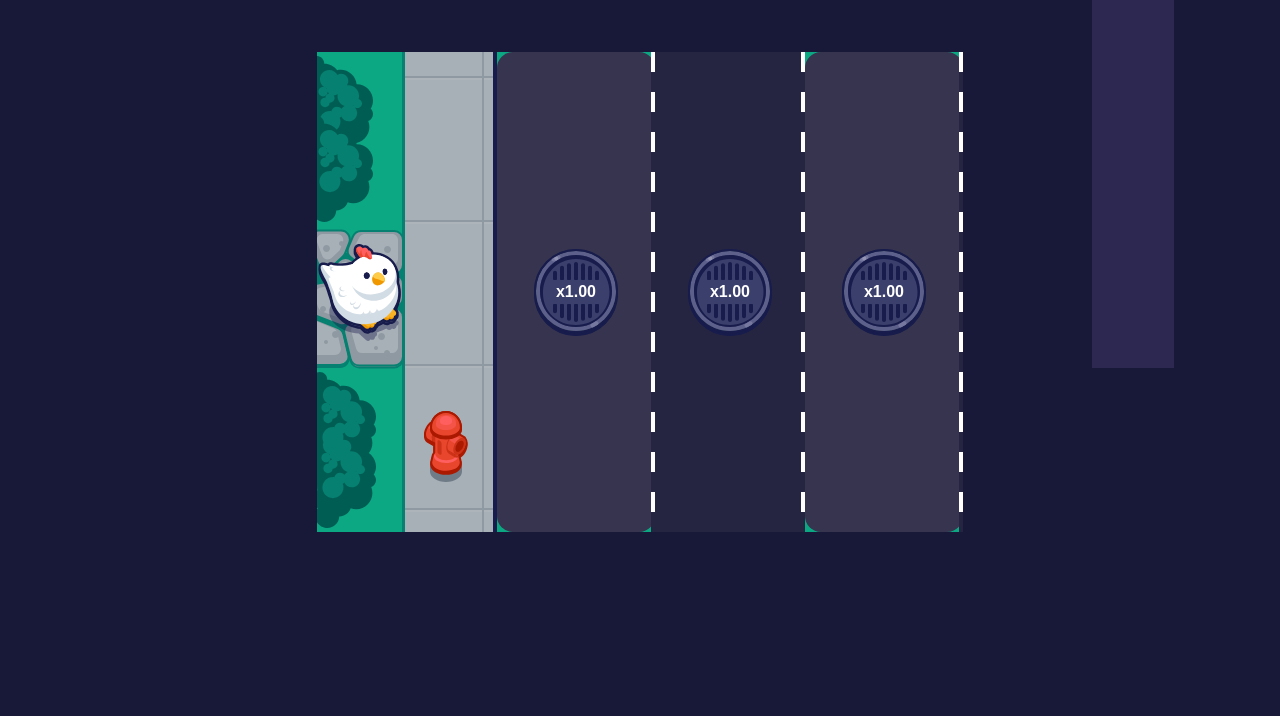
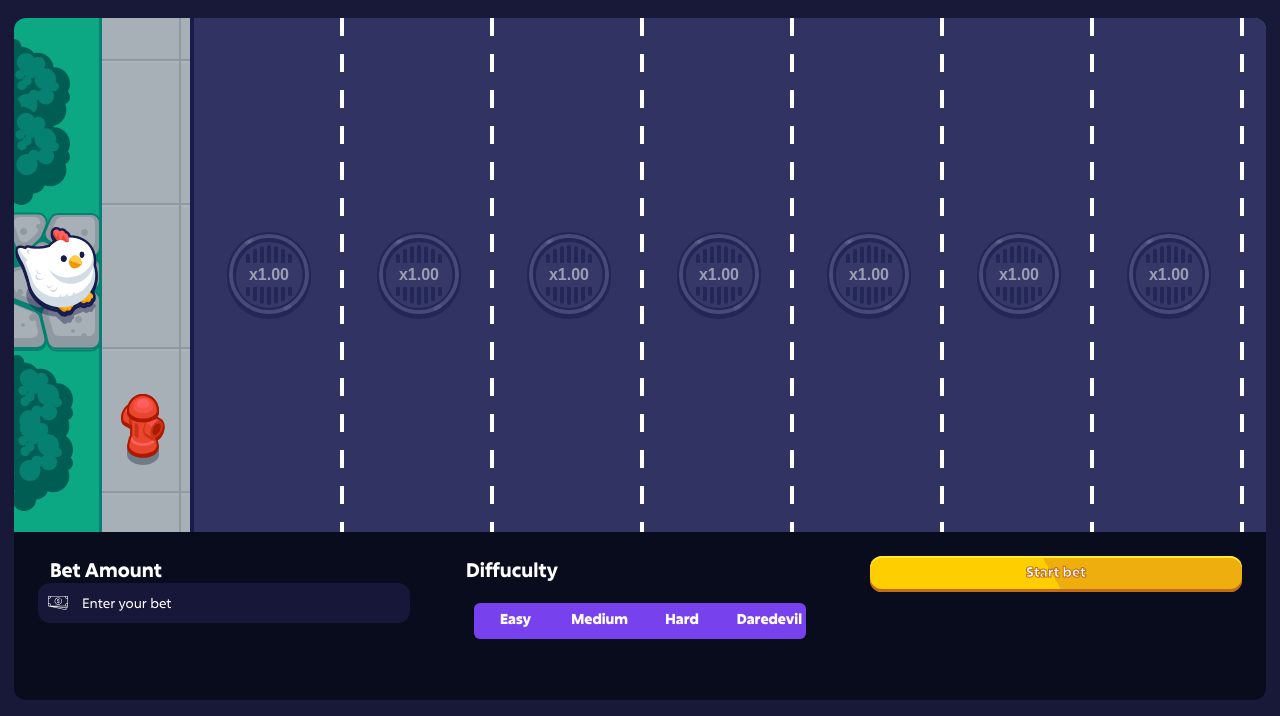
Before and after one commit to tonklaw/TodayRich, a website: page public/game.html in a window 1280 px wide. Shown: the part 84-800 px from the top of the page. Drawn offline with Linux system fonts and the light colour scheme.

Commit message:
feat: game view

```diff
--- a/public/game.html
+++ b/public/game.html
@@ -5,7 +5,7 @@
   <meta name="viewport" content="width=device-width, initial-scale=1.0" />
   <title>TodayRich - Game</title>
   <link rel="stylesheet" href="/styles/base.css" />
-  <link rel="stylesheet" href="/styles/styles.css" />
+  <link rel="stylesheet" href="/styles/style.css" />
   <link rel="stylesheet" href="/styles/game.css" />
   <link rel="shortcut icon" type="image/x-icon" href="/assets/favicon.ico">
 </head>
@@ -15,15 +15,21 @@
     <div class="title-container">
       <h1 class="title">TodayRich</h1>
     </div>
-    <div class="user-action container">
-      <a href="/login" class="btn btn-secondary">Login</a>
-      <a href="/register" class="btn btn-primary">Register</a>
+    <div class="user-action">
+      <div class="container">
+        <btn class="btn btn-secondary"><a href="/login">
+            Login
+          </a></btn>
+        <btn class="btn btn-primary"><a href="/register">
+            Register
+          </a></btn>
+      </div>
     </div>
   </header>
 
-  <main class="container">
-    <!-- <section>
-      <div id="game-container-view" class="game-container">
+  <main>
+    <section id="game-container">
+      <div id="view" class="game-container">
         <img id="chicken" class="chicken" src="/assets/images/chicken.svg" />
         <div class="home">
           <img src="/assets/images/ground.svg" />
@@ -44,16 +50,26 @@
             <p class="mul">x1.00</p>
             <img src="/assets/images/pipe.svg" />
           </div>
-        </div>
-      </div>
-    </section> -->
-    <section id="game-container" class="container">
-      <div id="game-container-view" class="game-container">
-        <img id="chicken" class="chicken" src="/assets/images/chicken.svg" />
-        <div class="home">
-          <img src="/assets/images/ground.svg" />
-        </div>
-        <div class="lanes">
+          <div class="item">
+            <div class="line"></div>
+            <p class="mul">x1.00</p>
+            <img src="/assets/images/pipe.svg" />
+          </div>
+          <div class="item">
+            <div class="line"></div>
+            <p class="mul">x1.00</p>
+            <img src="/assets/images/pipe.svg" />
+          </div>
+          <div class="item">
+            <div class="line"></div>
+            <p class="mul">x1.00</p>
+            <img src="/assets/images/pipe.svg" />
+          </div>
+          <div class="item">
+            <div class="line"></div>
+            <p class="mul">x1.00</p>
+            <img src="/assets/images/pipe.svg" />
+          </div>
           <div class="item">
             <div class="line"></div>
             <p class="mul">x1.00</p>
@@ -72,6 +88,29 @@
         </div>
       </div>
     </section>
+    <section class="bet-control container">
+      <div>
+        <label for="bet">Bet Amount</label>
+        <div id="bet" class="container">
+          <img src="/assets/images/cash.svg" id="bet-icon" />
+          <input type="text" name="bet" placeholder="Enter your bet" />
+        </div>
+      </div>
+      <div>
+        <label for="bet-level">Diffuculty</label>
+        <div id="bet-level" class="btn-group">
+          <btn class="btn btn-level" id="btn-bet">Easy</btn>
+          <btn class="btn btn-level" id="btn-bet">Medium</btn>
+          <btn class="btn btn-level" id="btn-bet">Hard</btn>
+          <btn class="btn btn-level" id="btn-bet">Daredevil</btn>
+        </div>
+      </div>
+      <div>
+
+        <btn class="btn btn-primary" id="btn-bet">Start bet</btn>
+
+      </div>
+    </section>
   </main>
 </body>
 
--- a/public/styles/base.css
+++ b/public/styles/base.css
@@ -3,6 +3,11 @@
 
 html {
   position: relative;
+  height: 100dvh;
+  width: 100vw;
+  max-width: 100vw;
+  max-height: 100dvh;
+  overflow: hidden;
 }
 
 html,
@@ -104,3 +109,15 @@ body {
   flex-direction: column;
   background-color: #181839;
 }
+
+::placeholder {
+  color: white;
+  opacity: 1;
+  font-family: 'Excon';
+}
+
+::-ms-input-placeholder {
+  color: white;
+  font-family: 'Excon';
+  opacity: 1;
+}
--- a/public/styles/game.css
+++ b/public/styles/game.css
@@ -1,7 +1,6 @@
 .game-container {
   position: relative;
   transition: transform cubic-bezier(0.25, 0.46, 0.45, 0.94) 0.3s;
-  transform: translateX(calc(-120px * 0));
   display: flex;
   height: 100%;
   background-color: #0CA783;
@@ -20,7 +19,7 @@
 
 .game-container div.lanes .item:nth-child(odd) {
   min-width: 150px;
-  background-color: #36344e;
+  background-color: #313463;
   display: flex;
   justify-content: center;
   /* Center the image horizontally */
@@ -31,7 +30,7 @@
 
 .game-container div.lanes .item:nth-child(even) {
   min-width: 150px;
-  background-color: #262541;
+  background-color: #313463;
   display: flex;
   justify-content: center;
   /* Center the image horizontally */
@@ -49,9 +48,9 @@
   background-color: white;
   background-image: repeating-linear-gradient(180deg,
       #fff,
-      #fff 20px,
-      #262541 20px,
-      #262541 40px);
+      #fff 18px,
+      #313463 18px,
+      #313463 36px);
 }
 
 .game-container div.lanes .mul {
@@ -59,6 +58,10 @@
   color: white;
   font-family: Arial, Helvetica, sans-serif;
   font-weight: bold;
+}
+
+.game-container div.lanes img {
+  opacity: 0.5;
 }
 
 main section div.game-container .home {
--- /dev/null
+++ b/public/styles/style.css
@@ -0,0 +1,179 @@
+.btn {
+  padding: 6px 14px 10px;
+  font-weight: 800;
+  vertical-align: middle;
+  border: 0px;
+  user-select: none;
+  appearance: none;
+  text-decoration: none;
+  transition: background-size 0.3s ease-in-out 0s;
+  text-align: center;
+  box-sizing: border-box;
+  min-width: 64px;
+  text-transform: none;
+  -webkit-box-pack: center;
+  justify-content: center;
+  align-items: center;
+  border-radius: 12px;
+  color: white;
+  flex: 1;
+  font-size: 14px;
+  display: flex;
+}
+
+.btn-primary {
+  box-shadow: rgb(197, 106, 24) 0px -3px 0px 0px inset, rgb(255, 234, 47) 0px 2px 0px 0px inset;
+  transition: background-size 0.3s ease-in-out 0s;
+  background: linear-gradient(420deg, rgb(255, 206, 0) 0%, rgb(255, 206, 0) 49%, rgb(238, 175, 14) 49%, rgb(238, 175, 14) 100%) left center / 100% 100% no-repeat;
+  -webkit-text-stroke: 1px rgb(197, 106, 24);
+}
+
+.btn-primary:hover {
+  background-size: 300% 100%;
+  box-shadow: rgb(197, 106, 24) 0px -3px 0px 0px inset,
+    rgb(255, 234, 47) 0px 2px 0px 0px inset;
+}
+
+.btn-secondary {
+  background-color: rgb(44, 40, 82);
+  transition: background-color 250ms cubic-bezier(0.4, 0, 0.2, 1) 0ms, box-shadow 250ms cubic-bezier(0.4, 0, 0.2, 1) 0ms, border-color 250ms cubic-bezier(0.4, 0, 0.2, 1) 0ms, color 250ms cubic-bezier(0.4, 0, 0.2, 1) 0ms;
+}
+
+.btn-secondary:hover {
+  background: rgb(70, 62, 122);
+}
+
+header {
+  padding: 12px 16px;
+  justify-content: center;
+  align-items: center;
+  display: flex;
+  flex-direction: row;
+  height: 10dvh;
+  max-height: 10dvh;
+}
+
+header div.title-container h1.title {
+  font-weight: bold;
+  font-size: 1.5em;
+}
+
+header div.title-container {
+  justify-content: center;
+  flex: 1;
+  align-items: center;
+}
+
+header div.user-action a {
+  color: #fff;
+  text-decoration: none;
+}
+
+header div.user-action {
+  flex: 1;
+  display: flex;
+  justify-content: end;
+}
+
+.container {
+  gap: 4px;
+  display: flex;
+  padding: 4px;
+  border-radius: 16px;
+  background-color: #090C1D;
+}
+
+main {
+  margin: 10px 14px 16px;
+  display: flex;
+  flex-direction: column;
+  height: 100%;
+}
+
+main section#game-container {
+  width: 100%;
+  border-radius: 12px 12px 0 0;
+  height: 100%;
+  scrollbar-width: none;
+  user-select: none;
+  overflow: hidden;
+  flex: 1;
+}
+
+main section.bet-control {
+  display: flex;
+  min-height: 20vh;
+  border-radius: 0 0 12px 12px;
+}
+
+@media (max-width: 768px) {
+  main section.bet-control {
+    flex-direction: column;
+  }
+}
+
+main section.bet-control div {
+  flex: 1;
+  padding: 20px;
+}
+
+main section.bet-control div label {
+  font-size: 1.2em;
+  font-weight: bold;
+  color: white;
+  padding: 0px 12px;
+}
+
+main section.bet-control div div#bet {
+  padding: 10px;
+  border: none;
+  background-color: #171739;
+  border-radius: 12px;
+  display: flex;
+  justify-content: center;
+  vertical-align: middle;
+  align-content: center;
+}
+
+main section.bet-control div div#bet input[name="bet"] {
+  border: none;
+  background-color: #171739;
+  caret-color: white;
+  display: inline;
+  color: white;
+  flex: 1;
+}
+
+main section.bet-control div div#bet input[name="bet"]:focus {
+  outline: none;
+}
+
+main section.bet-control div div#bet img#bet-icon {
+  height: 20px;
+  filter: invert(1);
+  margin-right: 8px;
+}
+
+
+.btn-group {
+  display: flex;
+}
+
+.btn-level {
+  background: rgb(120, 65, 238);
+}
+
+.btn-group .btn-level {
+  border-radius: 0;
+  display: inline;
+  margin: 0;
+}
+
+.btn-group .btn-level:first-child {
+  border-radius: 6px 0 0 6px;
+}
+
+.btn-group .btn-level:last-child {
+  border-radius: 0 6px 6px 0;
+  margin-left: -1px;
+}
--- a/public/styles/styles2.css
+++ /dev/null
@@ -1,198 +0,0 @@
-html {
-  height: 100vh;
-  width: 100vw;
-  overflow: hidden;
-}
-
-.mul {
-  position: absolute;
-  color: white;
-  font-family: Arial, Helvetica, sans-serif;
-  font-weight: bold;
-}
-
-.app {
-  height: 100vh;
-  width: 100vw;
-  min-width: 0;
-  overflow: hidden;
-}
-
-.chicken {
-  height: 100px;
-  width: auto;
-  position: absolute;
-  top: calc(50% - 50px);
-  z-index: 99;
-  transition: transform cubic-bezier(0.25, 0.46, 0.45, 0.94) 0.3s;
-}
-
-.container {
-  position: relative;
-  transition: transform cubic-bezier(0.25, 0.46, 0.45, 0.94) 0.3s;
-  transform: translateX(calc(-120px * var(--move)));
-  display: flex;
-  height: 100vh;
-}
-
-.item:nth-child(odd) {
-  min-width: 150px;
-  background-color: #36344e;
-  display: flex;
-  justify-content: center;
-  /* Center the image horizontally */
-  align-items: center;
-  /* Center the image vertically */
-  position: relative;
-}
-
-.item:nth-child(even) {
-  min-width: 150px;
-  background-color: #262541;
-  display: flex;
-  justify-content: center;
-  /* Center the image horizontally */
-  align-items: center;
-  /* Center the image vertically */
-  position: relative;
-}
-
-.line {
-  position: absolute;
-  top: 0;
-  bottom: 0;
-  right: 0;
-  min-width: 4px;
-  background-color: white;
-  background-image: repeating-linear-gradient(180deg,
-      #fff,
-      #fff 20px,
-      #262541 20px,
-      #262541 40px);
-}
-
-.grass1 {
-  background-color: #2fb062;
-  display: flex;
-  justify-content: center;
-  /* Center the image horizontally */
-  align-items: center;
-  /* Center the image vertically */
-  background-image: linear-gradient(to right,
-      #2fb062,
-      #2fb062 100px,
-      #b5b1b7 20px,
-      #b5b1b7 100px);
-}
-
-.grass2 {
-  background-color: #2fb062;
-  display: flex;
-  justify-content: center;
-  /* Center the image horizontally */
-  align-items: center;
-  /* Center the image vertically */
-  background-image: linear-gradient(to right,
-      #b5b1b7,
-      #b5b1b7 100px,
-      #2fb062 20px,
-      #2fb062 100px);
-}
-
-/* http://meyerweb.com/eric/tools/css/reset/
-   v2.0 | 20110126
-   License: none (public domain)
-*/
-
-html {
-  position: relative;
-}
-
-html,
-body,
-div,
-span,
-applet,
-object,
-iframe,
-h1,
-h2,
-h3,
-h4,
-h5,
-h6,
-p,
-blockquote,
-pre,
-a,
-abbr,
-acronym,
-address,
-big,
-cite,
-code,
-del,
-dfn,
-em,
-img,
-ins,
-kbd,
-q,
-s,
-samp,
-small,
-strike,
-strong,
-sub,
-sup,
-tt,
-var,
-b,
-u,
-i,
-center,
-dl,
-dt,
-dd,
-ol,
-ul,
-li,
-fieldset,
-form,
-label,
-legend,
-table,
-caption,
-tbody,
-tfoot,
-thead,
-tr,
-th,
-td,
-article,
-aside,
-canvas,
-details,
-embed,
-figure,
-figcaption,
-footer,
-header,
-hgroup,
-menu,
-nav,
-output,
-ruby,
-section,
-summary,
-time,
-mark,
-audio,
-video {
-  margin: 0;
-  padding: 0;
-  border: 0;
-  font-size: 100%;
-  font: inherit;
-  vertical-align: baseline;
-}
```
Also changed, not shown: public/assets/images/cash.svg (added), public/assets/images/money.png (added).
